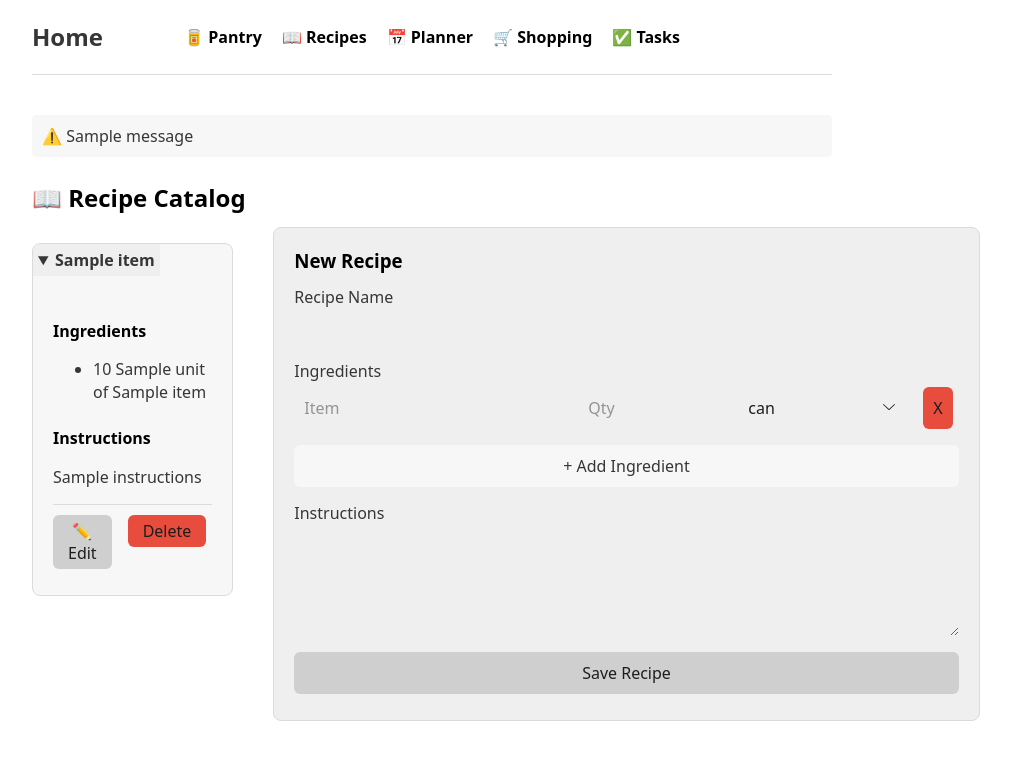
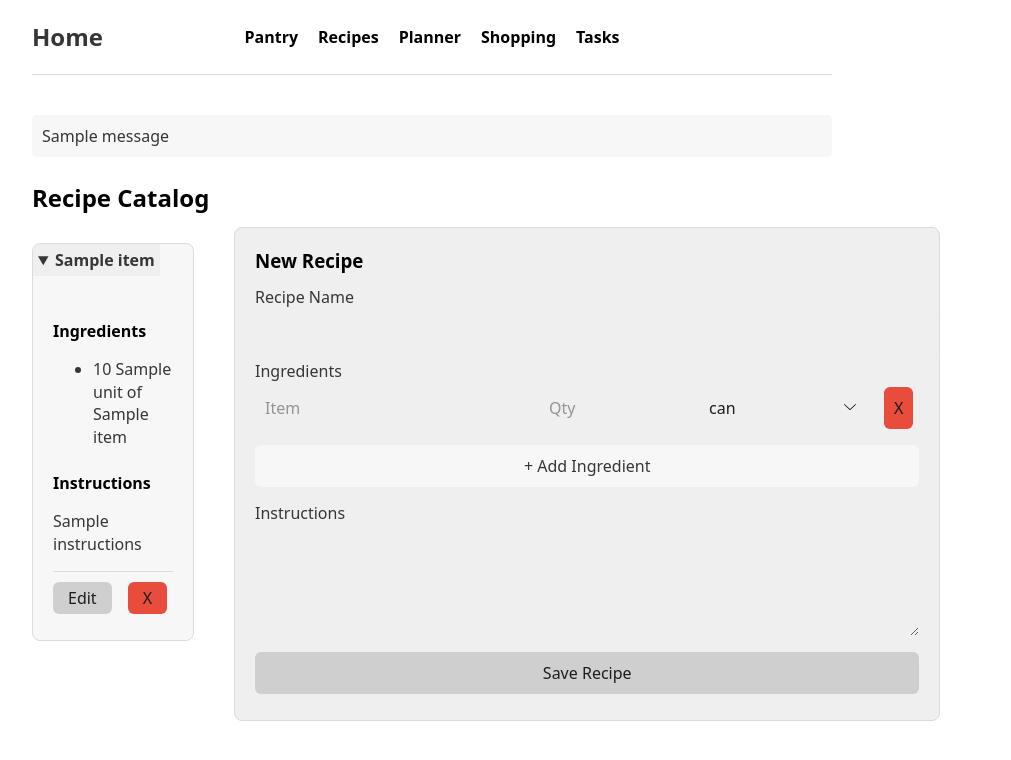
Before and after one commit to PrestonNTran/csc5201-final-lab, a Flask app: page /recipes in a window 1280 px wide, after a click that opens the changed part. Shown: the top 760 px of the page, without its empty margins (208-1219 px from the left). Run offline with Flask 3, Linux system fonts and the light colour scheme; one stand-in notice (Sample message) is shown; a database or web service that is not in the repository returns one stand-in record (values such as "Sample title"); data that the repository does not hold is empty.

Commit message:
Update frontend templates for consistency again, remove clutter

```diff
--- a/frontend-service/templates/edit_recipe.html
+++ b/frontend-service/templates/edit_recipe.html
@@ -4,7 +4,7 @@
 <div style="max-width: 800px; margin: 0 auto;">
 
     <div style="display: flex; justify-content: space-between; align-items: center; margin-bottom: 20px;">
-        <h2>✏️ Edit Recipe</h2>
+        <h2>Edit Recipe</h2>
         <a href="/recipes"><button style="background: var(--background-alt); color: var(--text-main);">← Back to Catalog</button></a>
     </div>
 
--- a/frontend-service/templates/layout.html
+++ b/frontend-service/templates/layout.html
@@ -45,11 +45,11 @@
     <header>
         <a href="/" class="logo">Home</a>
             <nav>
-            <a href="/pantry">🥫 Pantry</a>
-            <a href="/recipes">📖 Recipes</a>
-            <a href="/planner">📅 Planner</a>
-            <a href="/shopping">🛒 Shopping</a>
-            <a href="/tasks">✅ Tasks</a>
+            <a href="/pantry">Pantry</a>
+            <a href="/recipes">Recipes</a>
+            <a href="/planner">Planner</a>
+            <a href="/shopping">Shopping</a>
+            <a href="/tasks">Tasks</a>
             </nav>
         <div></div> </header>
 
@@ -58,7 +58,7 @@
             {% if messages %}
                 <div style="background: var(--background-alt); padding: 10px; border-radius: 5px; margin-bottom: 20px;">
                     {% for message in messages %}
-                        <p style="margin: 0;">⚠️ {{ message }}</p>
+                        <p style="margin: 0;">{{ message }}</p>
                     {% endfor %}
                 </div>
             {% endif %}
--- a/frontend-service/templates/pantry.html
+++ b/frontend-service/templates/pantry.html
@@ -2,7 +2,6 @@
 
 {% block content %}
 <style>
-    /* CSS OVERRIDES */
     th { white-space: nowrap; }
 
     table input {
@@ -19,7 +18,6 @@
         margin: 0;
     }
 
-    /* --- ADD THIS SECTION --- */
     .input-group {
         display: flex;
         gap: 5px;
@@ -27,7 +25,7 @@
     }
 </style>
 
-<h2>🥫 My Pantry</h2>
+<h2>My Pantry</h2>
 
 <div style="display: grid; grid-template-columns: 3fr 1fr; gap: 40px;">
 
--- a/frontend-service/templates/planner.html
+++ b/frontend-service/templates/planner.html
@@ -8,7 +8,7 @@
     td form { margin: 0; }
 </style>
 
-<h2>📅 Meal Planner</h2>
+<h2>Meal Planner</h2>
 
 <div style="display: grid; grid-template-columns: 7fr 3fr; gap: 40px;">
 
@@ -30,7 +30,7 @@
                     <td><span style="background: #e8f5e9; color: #2e7d32; padding: 2px 8px; border-radius: 4px; font-size: 0.9em;">Planned</span></td>
                     <td>
                         <form action="/plans/{{ plan.id }}" method="POST">
-                            <input type="hidden" name="_method" value="DELETE"> <button class="danger" style="padding: 5px 10px; font-size: 0.9em; width: 100%;">Remove</button>
+                            <input type="hidden" name="_method" value="DELETE"> <button class="danger" style="padding: 5px 10px; font-size: 0.9em; width: 100%;">X</button>
                         </form>
                     </td>
                 </tr>
--- a/frontend-service/templates/recipes.html
+++ b/frontend-service/templates/recipes.html
@@ -23,7 +23,7 @@
     }
 </style>
 
-<h2>📖 Recipe Catalog</h2>
+<h2>Recipe Catalog</h2>
 
 <div style="display: grid; grid-template-columns: 7fr 3fr; gap: 40px;">
 
@@ -43,10 +43,10 @@
 
                 <div class="recipe-actions">
                     <a href="/recipes/edit/{{ r.id }}" style="text-decoration: none;">
-                        <button style="padding: 5px 15px;">✏️ Edit</button>
+                        <button style="padding: 5px 15px;">Edit</button>
                     </a>
                     <form action="/recipes/delete/{{ r.id }}" method="POST" style="margin: 0;">
-                        <button class="danger" style="padding: 5px 15px;">Delete</button>
+                        <button class="danger" style="padding: 5px 15px;">X</button>
                     </form>
                 </div>
             </div>
--- a/frontend-service/templates/shopping.html
+++ b/frontend-service/templates/shopping.html
@@ -10,7 +10,7 @@
     }
 </style>
 
-<h2>🛒 Shopping List</h2>
+<h2>Shopping List</h2>
 
 <div style="display: grid; grid-template-columns: 7fr 3fr; gap: 40px;">
 
@@ -57,7 +57,7 @@
                         <td>{{ item.quantity }} {{ item.unit }}</td>
                         <td>
                             <form action="/shopping/delete/{{ item.id }}" method="POST" style="margin: 0;">
-                                <button class="danger" style="padding: 2px 8px; font-size: 0.8em;">Clear</button>
+                                <button class="danger" style="padding: 2px 8px; font-size: 0.8em;">X</button>
                             </form>
                         </td>
                     </tr>
--- a/frontend-service/templates/tasks.html
+++ b/frontend-service/templates/tasks.html
@@ -7,7 +7,7 @@
     .task-done { opacity: 0.5; text-decoration: line-through; }
 </style>
 
-<h2>✅ Prep Tasks</h2>
+<h2>Prep Tasks</h2>
 
 <div style="display: grid; grid-template-columns: 7fr 3fr; gap: 40px;">
 
@@ -42,7 +42,7 @@
                             {% else %}
                             <form action="/tasks/complete/{{ t.id }}" method="POST" style="margin: 0;">
                                 <input type="hidden" name="_method" value="DELETE">
-                                <button class="danger" style="padding: 5px 10px; font-size: 0.9em;">Clear</button>
+                                <button class="danger" style="padding: 5px 10px; font-size: 0.9em;">X</button>
                             </form>
                             {% endif %}
                         </div>
```
